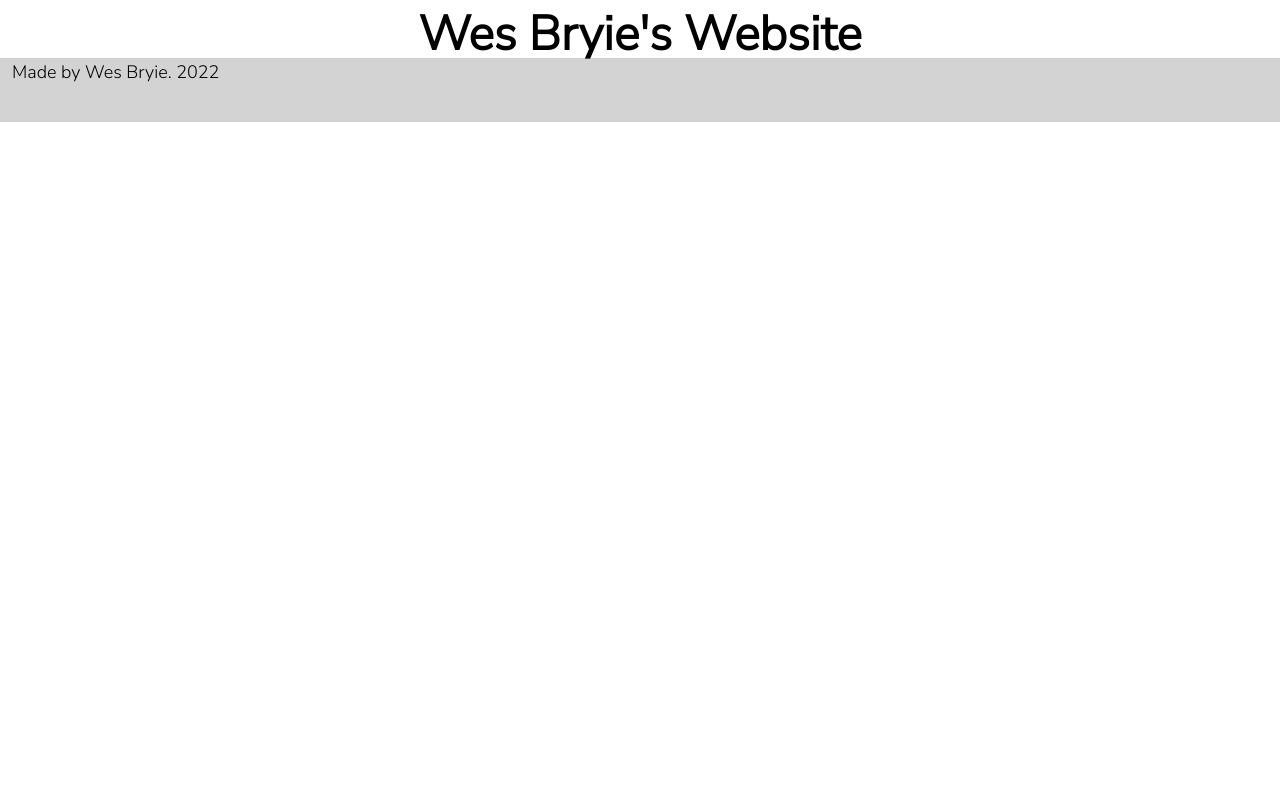
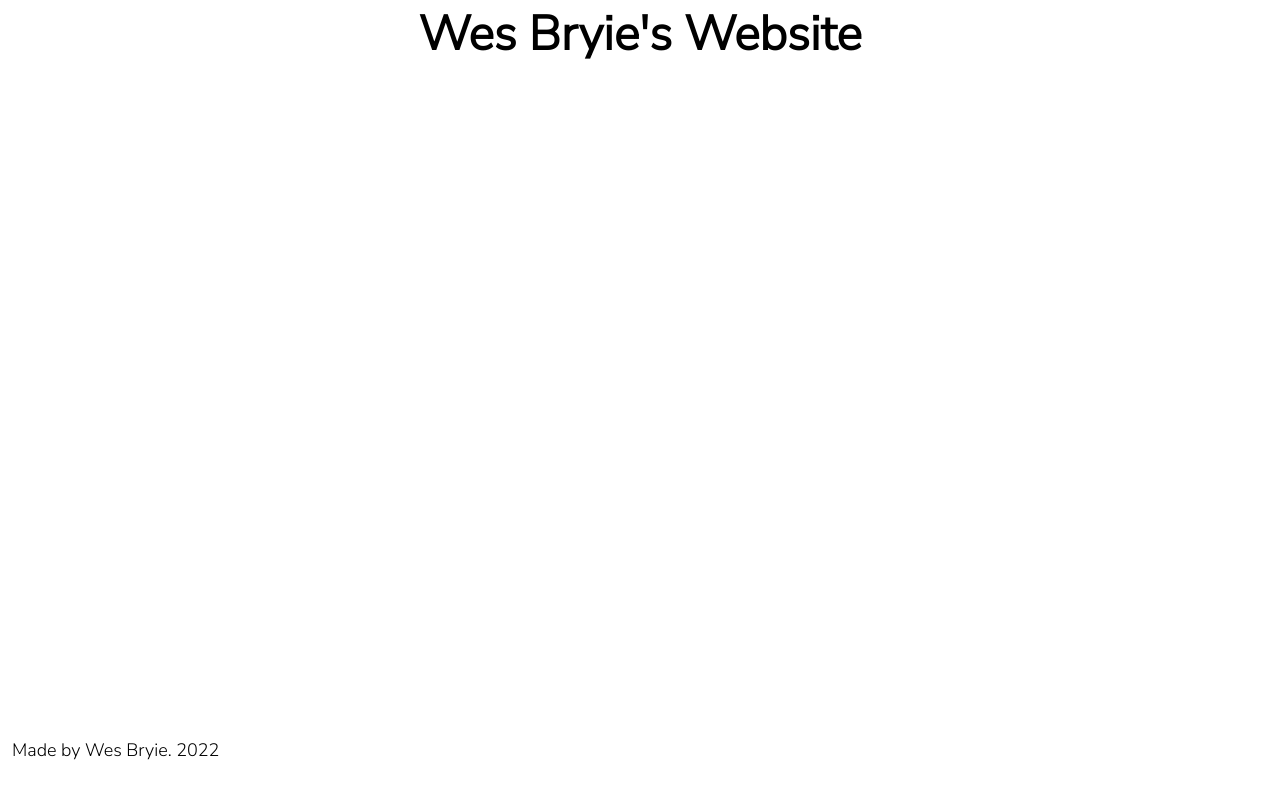
Before and after one commit to WesleyBryie/personal-site, a plain HTML site: page index.html in a window 1280 px wide. Drawn offline with nearby package versions, Linux system fonts and the light colour scheme.

Commit message:
use code from google :thumbsup:

```diff
--- a/styles.css
+++ b/styles.css
@@ -4,5 +4,6 @@
     font-family: 'Nunito Sans', sans-serif;
 }
 #footer {
-    background-color: lightgray;
+    position:absolute;
+    bottom:0;
 }
```
